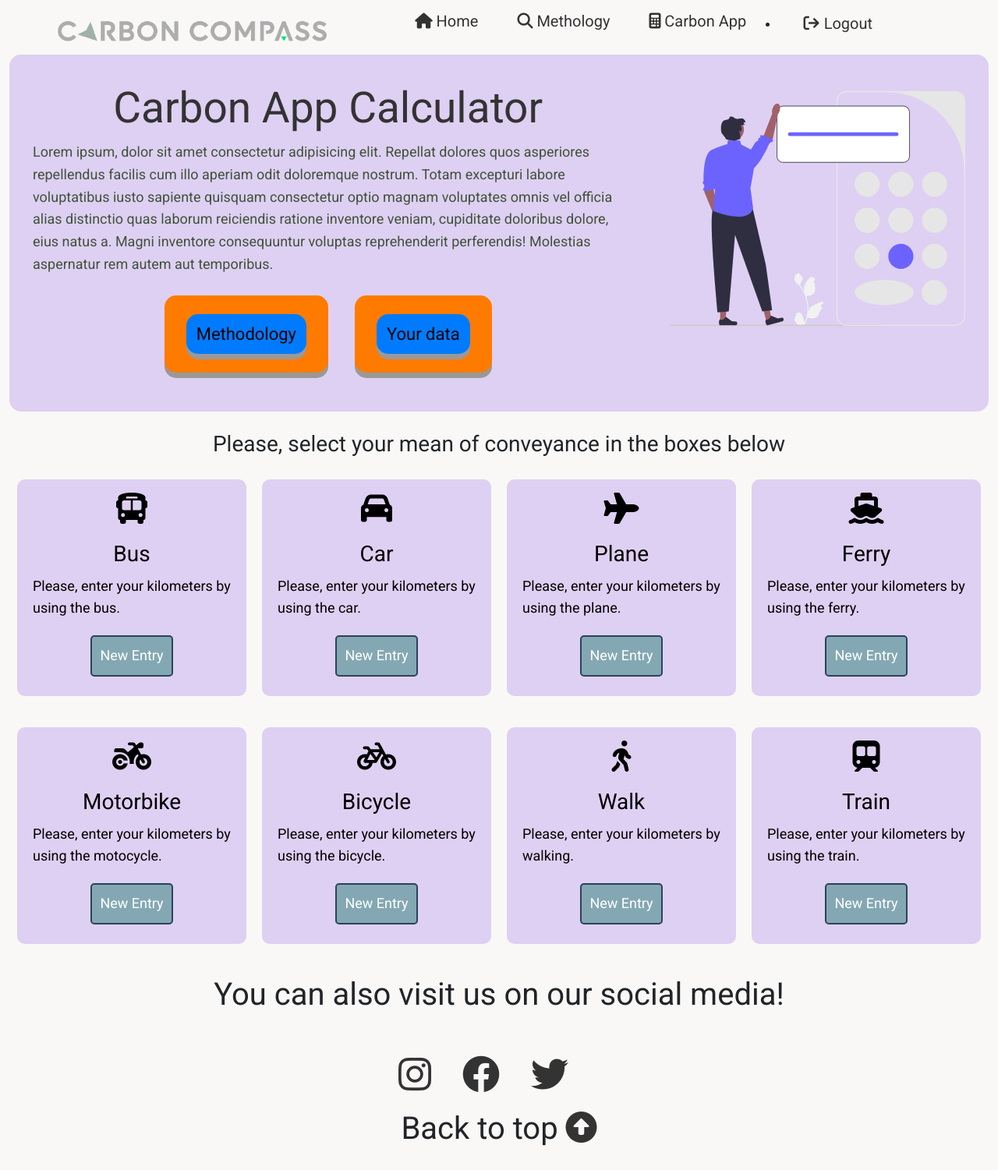
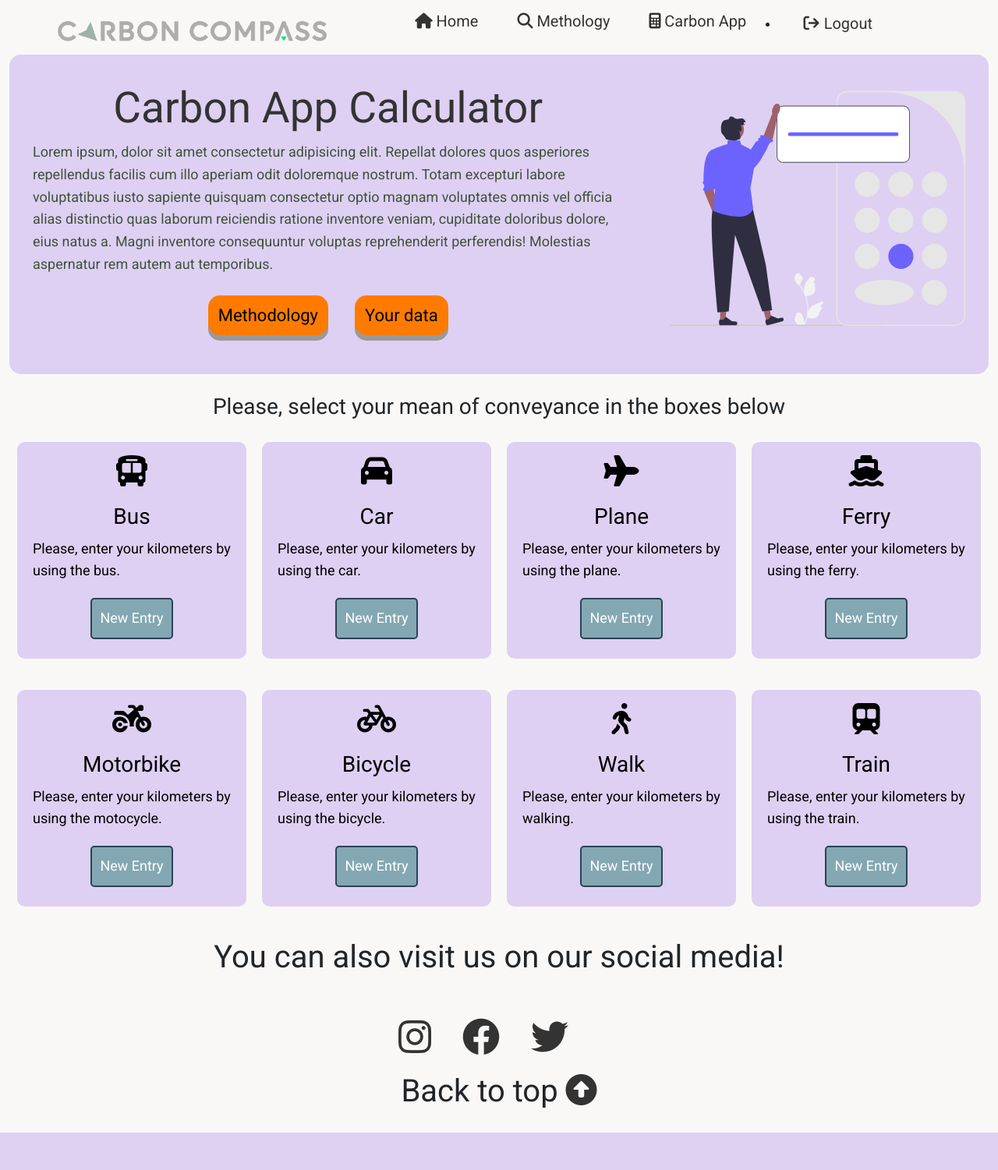
Before and after one commit to PederEP/Carbon_App, a Flask app: page /carbon_app in a window 1280 px wide. Shown: the whole page at 78% size. After the commit the page ends 1453 px from the top, so only its background shows below. Run offline with Flask 2, Linux system fonts and the light colour scheme; a user stored in the database is signed in; some libraries are stand-ins or nearby versions.

Commit message:
Update carbon_app.html

```diff
--- a/capp/templates/carbon_app/carbon_app.html
+++ b/capp/templates/carbon_app/carbon_app.html
@@ -11,15 +11,15 @@
             <p style="text-align:left;">
                 Lorem ipsum, dolor sit amet consectetur adipisicing elit. Repellat dolores quos asperiores repellendus facilis cum illo aperiam odit doloremque nostrum. Totam excepturi labore voluptatibus iusto sapiente quisquam consectetur optio magnam voluptates omnis vel officia alias distinctio quas laborum reiciendis ratione inventore veniam, cupiditate doloribus dolore, eius natus a. Magni inventore consequuntur voluptas reprehenderit perferendis! Molestias aspernatur rem autem aut temporibus.
             </p>
-            <div class="container_buttons_links_header_carbon_app">
-                <div class="btn">
-                    <a href="{{url_for('methodology.methodology_home')}}" class="btn btn-primary btn-lg mr-2", style="background-color:#007bff;">Methodology</a>
-                </div>
-                <div class="btn">
-                    <a href="{{url_for('carbon_app.your_data')}}" class="btn btn-primary btn-lg mr-2", style="background-color:#007bff;">Your data</a>
-                </div>
+
+            <div class="container">
+                <div class="buttons">
+                    <a href="{{url_for('methodology.methodology_home')}}" class="btn">Methodology</a>
+                    <a href="{{url_for('carbon_app.your_data')}}" class="btn">Your data</a>
             </div>
-            </div>
+          </div>
+        </div>
+
             <div class="box">
             <img
                 src="{{url_for('static', filename='icons/calculator.svg')}}"
```
